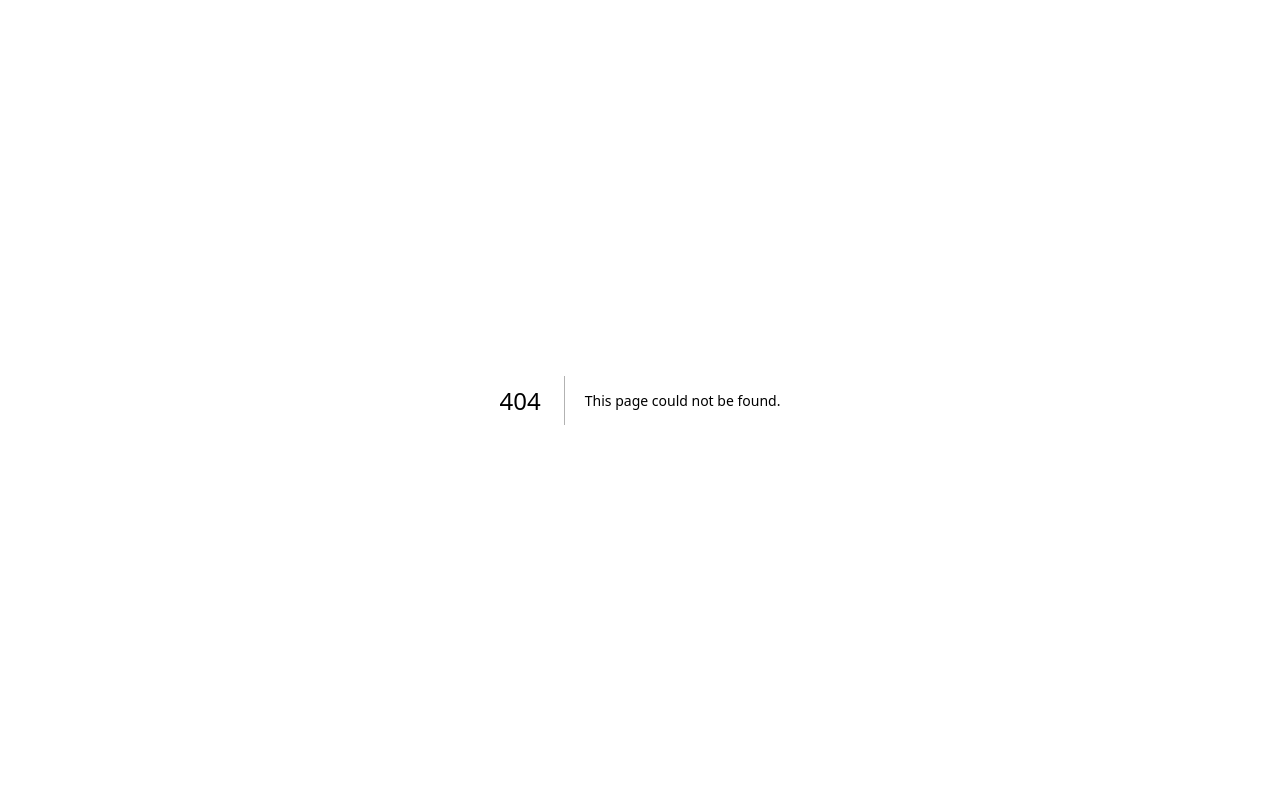
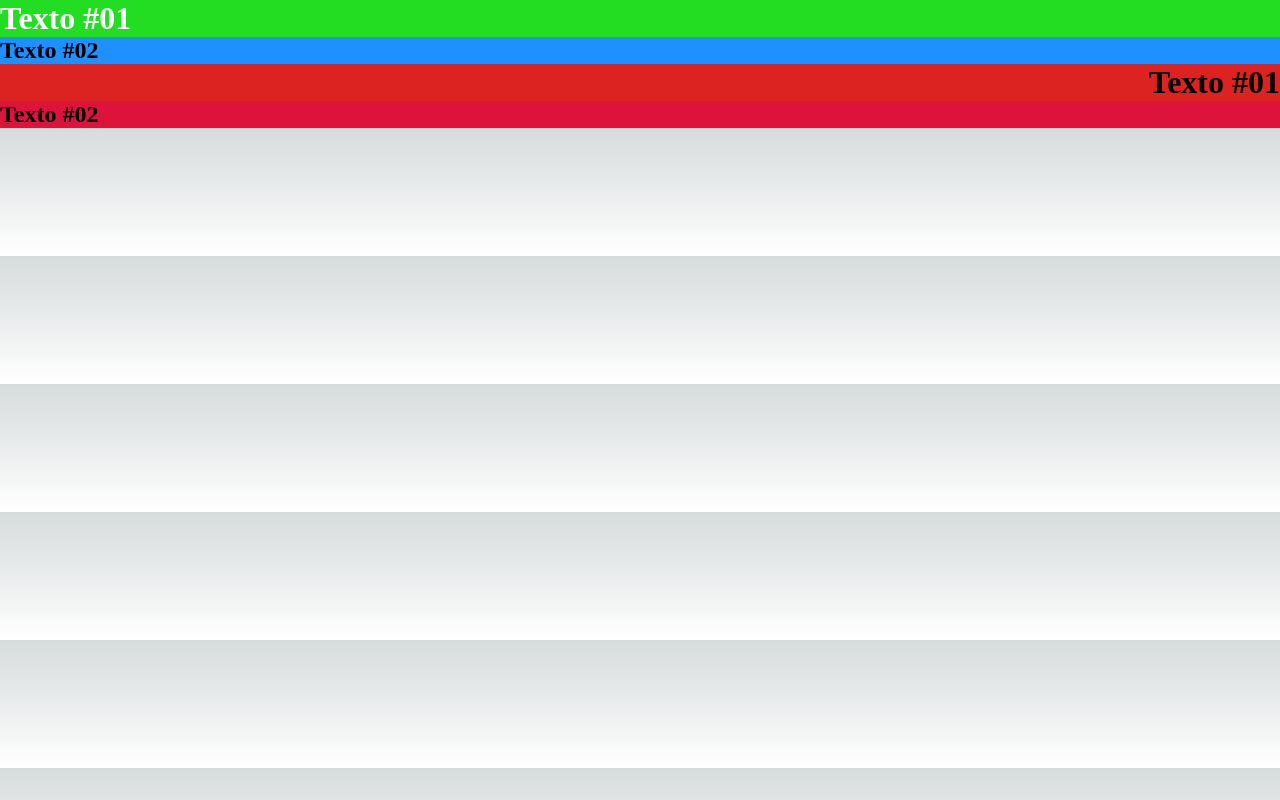
Before and after one commit to carlosR-siqueira/NextJs-aula-udemy, a Next.js app: page /css/usandoEstilo in a window 1280 px wide. Before the commit this address had no page. Built offline with nearby package versions, Linux system fonts and the light colour scheme.

Commit message:
aplicando CSS condicional

```diff
--- /dev/null
+++ b/components/Estilo.jsx
@@ -0,0 +1,18 @@
+export default function Estilo(props) {
+
+    const classeAplicada = props.numero >= 0 ? "azul" : "vermelho"
+    return (
+        <div>
+            <h1 style={{
+                 backgroundColor: props.numero >= 0 ? "#2d2" : "#d22",
+                 color: props.color,
+                 textAlign: props.direita ? "right" : "left"
+                  }}>
+                Texto #01
+            </h1>
+            <h2 className={classeAplicada}>
+                Texto #02
+            </h2>
+        </div>
+    )
+}
--- /dev/null
+++ b/pages/css/usandoEstilo.jsx
@@ -0,0 +1,10 @@
+import Estilo from "@/components/Estilo";
+
+export default function usandoTitulo() {
+    return (
+        <div>
+            <Estilo numero={3} color="#fff" />
+            <Estilo numero={-13} color="#000" direita/>
+        </div>
+    )
+}
--- a/styles/globals.css
+++ b/styles/globals.css
@@ -105,3 +105,12 @@
     color-scheme: dark;
   }
 }
+
+
+.azul {
+  background-color: dodgerblue;
+}
+
+.vermelho{
+  background-color: crimson;
+}
```
Also changed, not shown: components/SomaUm.jsx (added, +8 -0 lines), pages/basicos/propsSomenteLeitura.jsx (added, +9 -0 lines), pages/css/integracao2.module.css (line endings or trailing spaces).
